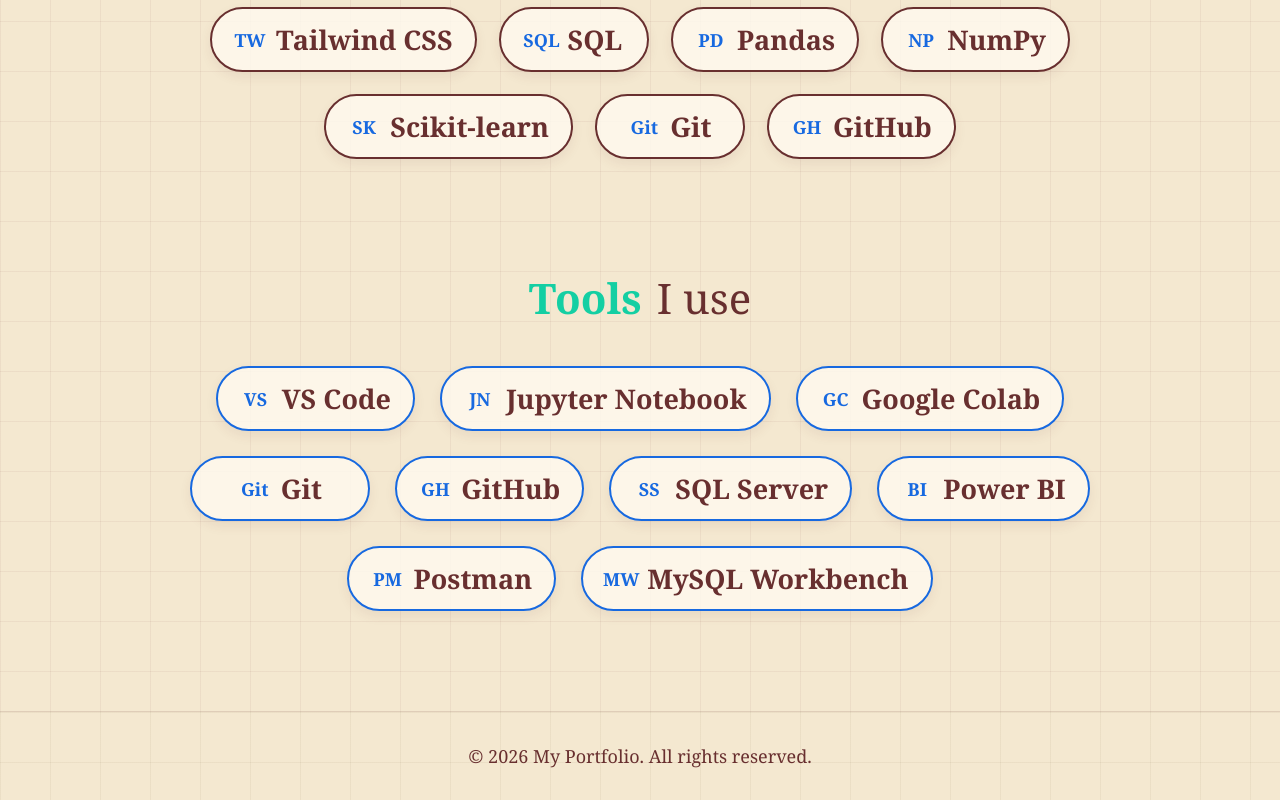
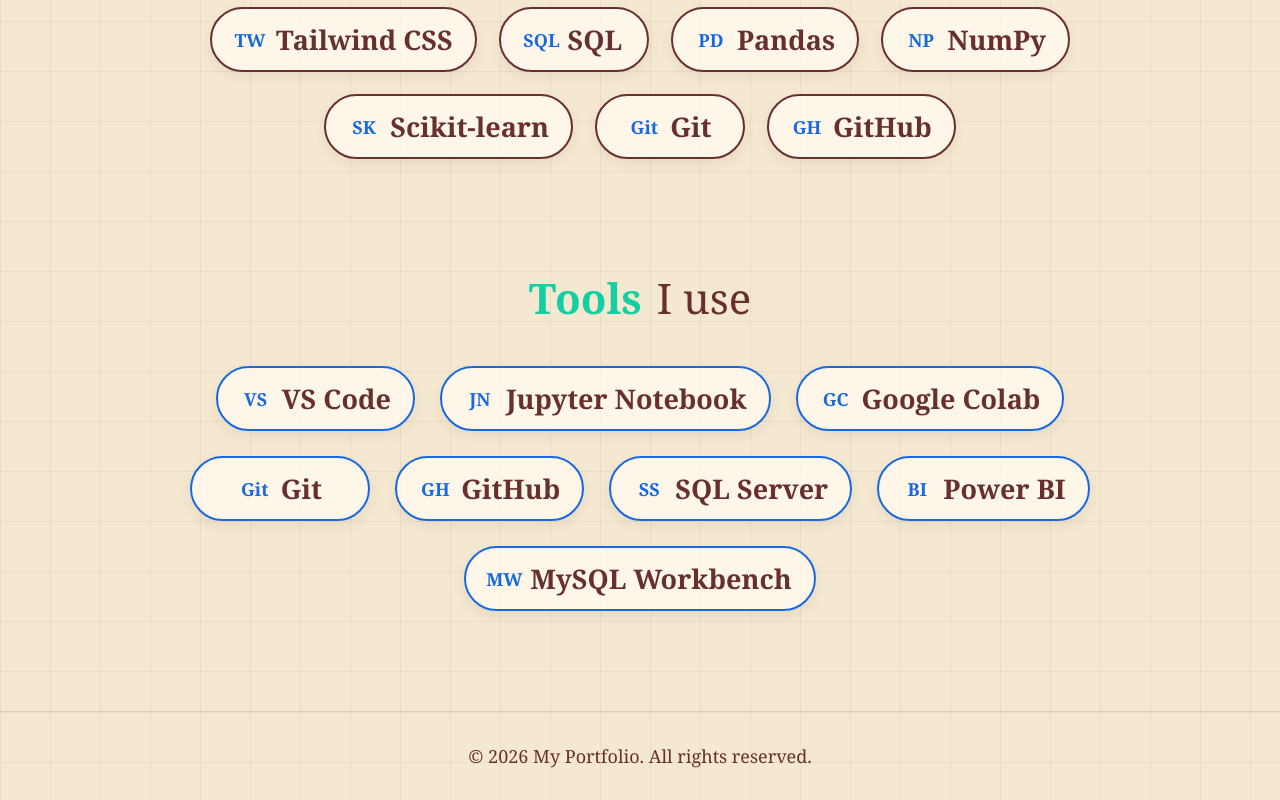
Before and after one commit to sriramteja02/sriramteja-portfolio-, a React app: page /skills in a window 1280 px wide. Shown: the part 379-1179 px from the top of the page. Built offline with nearby package versions, Linux system fonts and the light colour scheme; the HTML template or start-up script is replaced by a standard one.

Commit message:
Remove Postman from skills list
Removed Postman from the skills list.

```diff
--- a/src/components/skills/index.jsx
+++ b/src/components/skills/index.jsx
@@ -27,7 +27,6 @@
     { name: "GitHub", icon: "GH" },
     { name: "SQL Server", icon: "SS" },
     { name: "Power BI", icon: "BI" },
-    { name: "Postman", icon: "PM" },
     { name: "MySQL Workbench", icon: "MW" },
 ];
 
```
